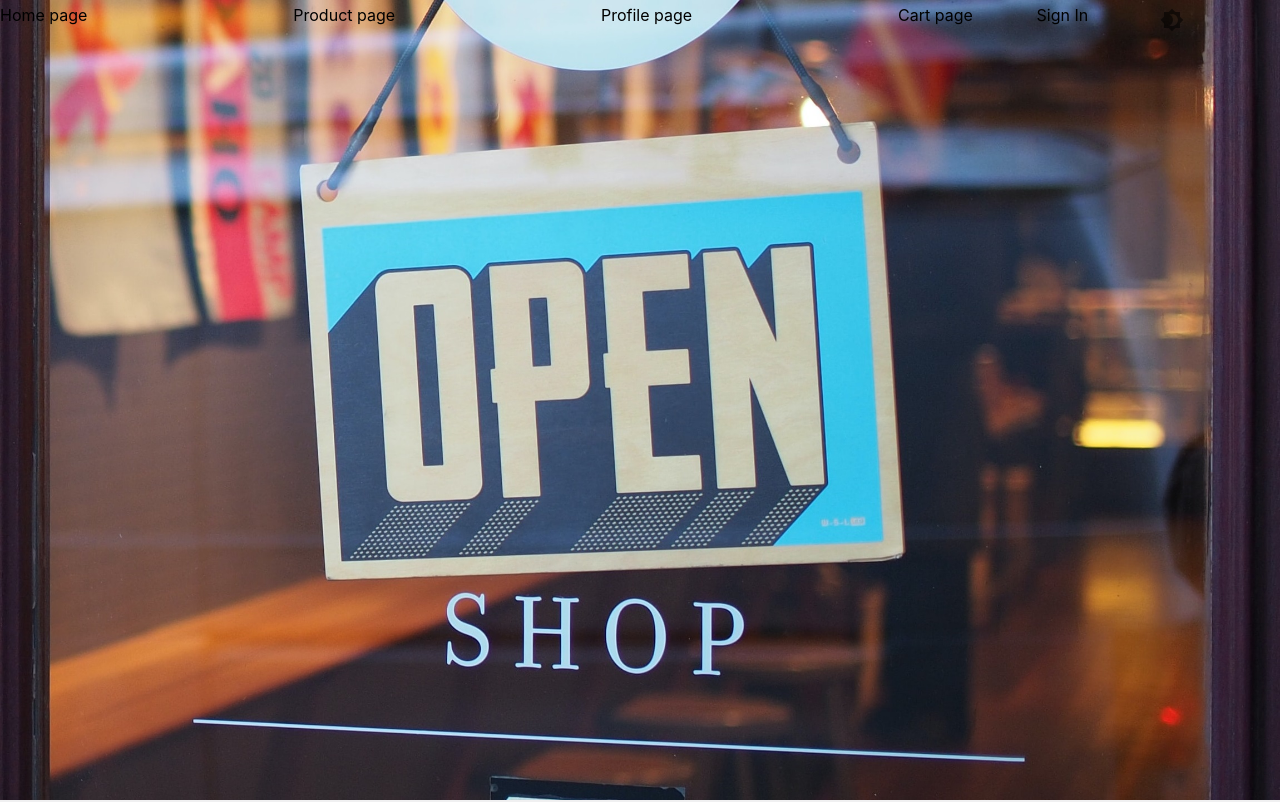
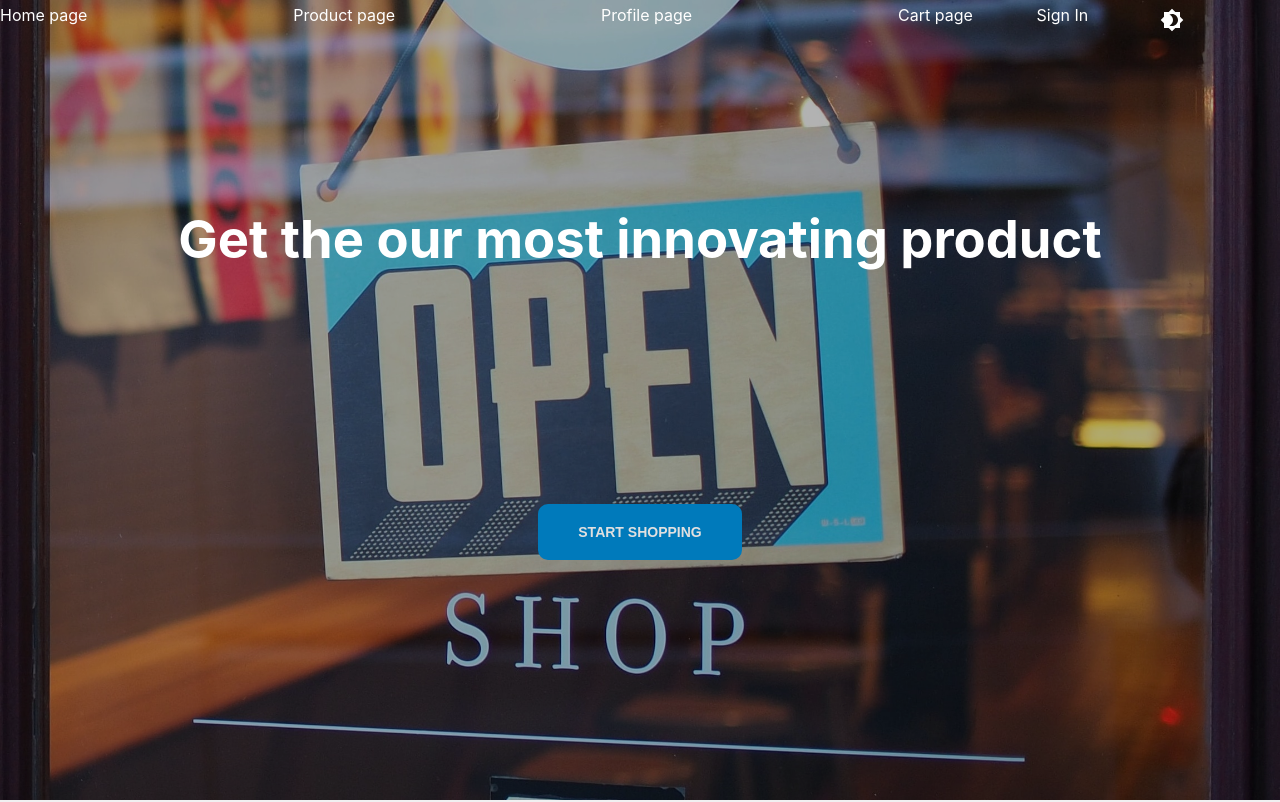
Before and after one commit to MrBogdan007/bof-frontendProjectAdvanced, a React (Create React App) app: page / in a window 1280 px wide. Shown: the top 802 px of the page. Built offline with nearby package versions, Linux system fonts and the light colour scheme; no server answers.

Commit message:
added homepageButton

```diff
--- a/src/components/Home.tsx
+++ b/src/components/Home.tsx
@@ -18,13 +18,26 @@ const Home = () => {
 
   return (
     <>
-        <div className="header">
+
+            <main className="main">
+            <div className="header">
                 <NavBar />
                 <span className="header__signIn" onClick={registerSign}>
                   Sign In
                 </span>
                 <PalleteButton />
+                </div>
+              <div className="main-block">
+                <h2 className="main-block__header">Get the our most innovating product</h2>
               </div>
+              <div className="main-block">
+                <div className="button main-button">
+                <a href="#newProduct"><button >Start Shopping</button></a>
+                </div>
+
+              </div>
+            </main>
+
 
             <div
               style={{ display: signIn ? "block" : "none" }}
@@ -35,10 +48,6 @@ const Home = () => {
 
 
 
-            <main className="main">
-
-
-            </main>
             <div className="container">
 
 
@@ -71,7 +80,8 @@ const Home = () => {
               </div>
            </section>
            <div className="container">
-            <section className="newProducts">
+            <section id='newProduct' className="newProducts">
+
               <div className="section-header">
                 Newest Products
               </div>
@@ -95,7 +105,7 @@ const Home = () => {
                   <div className="newProducts-element__text"><span>$300</span><span><s>$432</s></span></div>
                 </div>
               </div>
-              <div className="newProducts-button">
+              <div className="button newProducts-button">
                 <button>Explore more</button>
               </div>
             </section>
--- a/src/components/PalleteButton.tsx
+++ b/src/components/PalleteButton.tsx
@@ -9,7 +9,7 @@ const PalleteButton = () => {
    const theme = useTheme();
   return (
     <div className="header-nav__button">
-         <IconButton onClick={() => colorMode.toggleMode()}>
+         <IconButton style={{color: '#ffffff'}} onClick={() => colorMode.toggleMode()}>
          {
             theme.palette.mode ==='light' ? <Brightness4Icon/> : <Brightness7Icon/>
          }
--- a/src/sass/App.sass
+++ b/src/sass/App.sass
@@ -4,9 +4,4 @@
 @use 'blocks/guarantee'
 @use 'blocks/images'
 @use 'blocks/newProducts'
-
-.header
-   background: url("../img/ex.jpg") no-repeat center top
-   background-size: cover
-   width: 100%
-   height: 100vh
+@use 'blocks/main'
--- a/src/sass/_interface.sass
+++ b/src/sass/_interface.sass
@@ -6,14 +6,27 @@
    background-color: rgba(0,0,0,.4)
    display: flex
    justify-content: center
-   z-index: 3
+   z-index: 99
    align-items: center
 .modal
    position: fixed
    padding: 100px
    background-color: #fff
    color: #000
-
+.button
+   margin-top: 65px
+   display: flex
+   justify-content: center
+   align-items: center
+   button
+      border-radius: 20px
+      text-transform: uppercase
+      font-size: 14px
+      padding: 20px 40px 20px 40px
+      color: #000
+      font-weight: bold
+      &:hover
+         cursor: pointer
 
 section
    h2
--- a/src/sass/blocks/_header.sass
+++ b/src/sass/blocks/_header.sass
@@ -3,19 +3,19 @@
    justify-content: space-between
    &-nav
       width: 76%
-      vertical-align: middle
       text-align: center
       nav
-
          display: flex
          padding-top: 5px
          justify-content: space-between
          a
+            color: #fff !important
             text-decoration: none
             color: #000
 
    &__signIn
       padding-top: 5px
+      color: #fff
       &:hover
          cursor: pointer
 
--- /dev/null
+++ b/src/sass/blocks/_main.sass
@@ -0,0 +1,35 @@
+.main
+   display: flex
+   flex-direction: column
+   justify-content: space-between
+   background: url("../img/ex.jpg") no-repeat center top
+   background-size: cover
+   width: 100%
+   height: 100vh
+   z-index: 20
+   position: relative
+   &::before
+      content: ''
+      position: absolute
+      width: 100%
+      height: 100vh
+      padding: 0
+      background-color: rgba(0,0,0,.3)
+      z-index: -1
+   &-block
+      font-size: 35px
+      color: #fff
+      display: flex
+      justify-content: center
+      align-items: center
+   &-button
+      margin-bottom: 240px
+      width: 30%
+      display: flex
+      justify-content: center
+      align-items: center
+      button
+         background-color: #007ABB
+         border-radius: 10px
+         color: darken(#fff, 12%)
+         border: none
--- a/src/style/App.css
+++ b/src/style/App.css
@@ -29,7 +29,6 @@
 }
 .header-nav {
   width: 76%;
-  vertical-align: middle;
   text-align: center;
 }
 .header-nav nav {
@@ -38,11 +37,13 @@
   justify-content: space-between;
 }
 .header-nav nav a {
+  color: #fff !important;
   text-decoration: none;
   color: #000;
 }
 .header__signIn {
   padding-top: 5px;
+  color: #fff;
 }
 .header__signIn:hover {
   cursor: pointer;
@@ -60,7 +61,7 @@
   background-color: rgba(0, 0, 0, 0.4);
   display: flex;
   justify-content: center;
-  z-index: 3;
+  z-index: 99;
   align-items: center;
 }
 
@@ -69,6 +70,24 @@
   padding: 100px;
   background-color: #fff;
   color: #000;
+}
+
+.button {
+  margin-top: 65px;
+  display: flex;
+  justify-content: center;
+  align-items: center;
+}
+.button button {
+  border-radius: 20px;
+  text-transform: uppercase;
+  font-size: 14px;
+  padding: 20px 40px 20px 40px;
+  color: #000;
+  font-weight: bold;
+}
+.button button:hover {
+  cursor: pointer;
 }
 
 section h2 {
@@ -173,27 +192,44 @@ section h2 {
   width: 144px;
   background-color: #DDB84A;
 }
-.newProducts-button {
-  margin-top: 65px;
+
+.main {
+  display: flex;
+  flex-direction: column;
+  justify-content: space-between;
+  background: url("../img/ex.jpg") no-repeat center top;
+  background-size: cover;
+  width: 100%;
+  height: 100vh;
+  z-index: 20;
+  position: relative;
+}
+.main::before {
+  content: "";
+  position: absolute;
+  width: 100%;
+  height: 100vh;
+  padding: 0;
+  background-color: rgba(0, 0, 0, 0.3);
+  z-index: -1;
+}
+.main-block {
+  font-size: 35px;
+  color: #fff;
   display: flex;
   justify-content: center;
   align-items: center;
 }
-.newProducts-button button {
-  border-radius: 20px;
-  text-transform: uppercase;
-  font-size: 14px;
-  padding: 20px 40px 20px 40px;
-  color: #000;
-  font-weight: bold;
+.main-button {
+  margin-bottom: 240px;
+  width: 30%;
+  display: flex;
+  justify-content: center;
+  align-items: center;
 }
-.newProducts-button button:hover {
-  cursor: pointer;
+.main-button button {
+  background-color: #007ABB;
+  border-radius: 10px;
+  color: #e0e0e0;
+  border: none;
 }
-
-.header {
-  background: url("../img/ex.jpg") no-repeat center top;
-  background-size: cover;
-  width: 100%;
-  height: 100vh;
-}
```
Also changed, not shown: src/sass/blocks/_newProducts.sass (+0 -14 lines).
